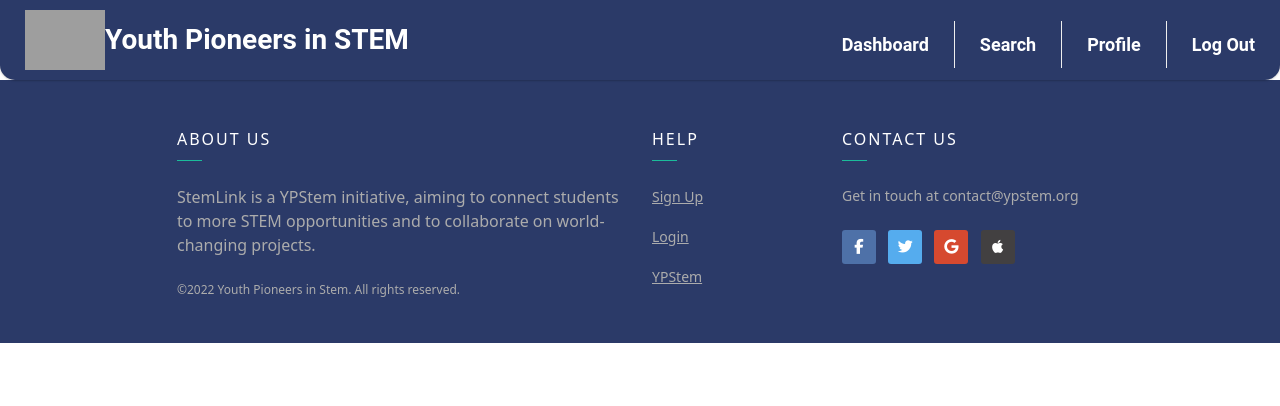
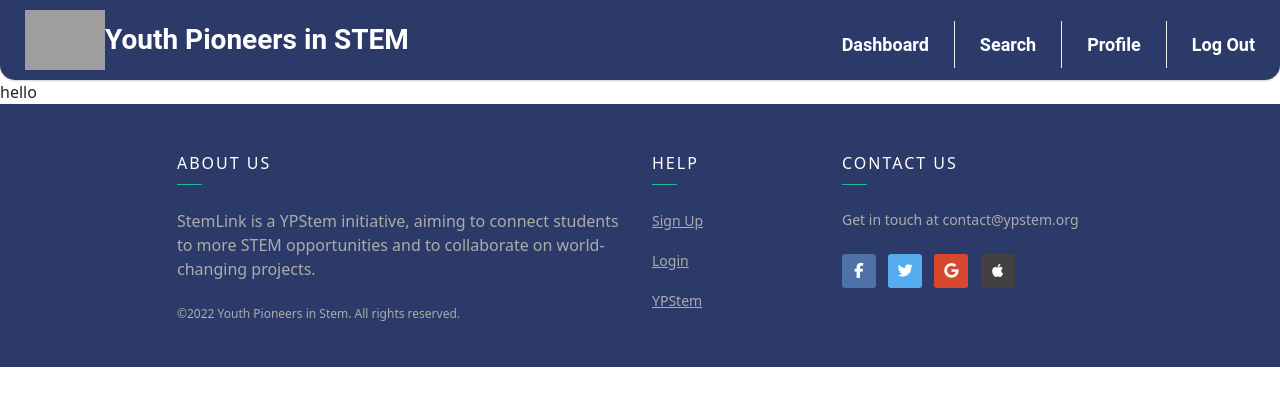
Before and after one commit to imcoolthanks/StemLink, a Flask app: page /layout in a window 1280 px wide. Shown: the top 406 px of the page. Run offline with Flask 2, Linux system fonts and the light colour scheme; some libraries are stand-ins or nearby versions; grey boxes are pictures that could not be loaded.

Commit message:
added hello

```diff
--- a/prototype/templates/layout.html
+++ b/prototype/templates/layout.html
@@ -37,7 +37,7 @@
     </div>
 
     {% block content %}
-    {% endblock %}
+    {% endblock %} hello
 
     <!-- FOOTER -->
     <footer class="section bg-footer">
```
